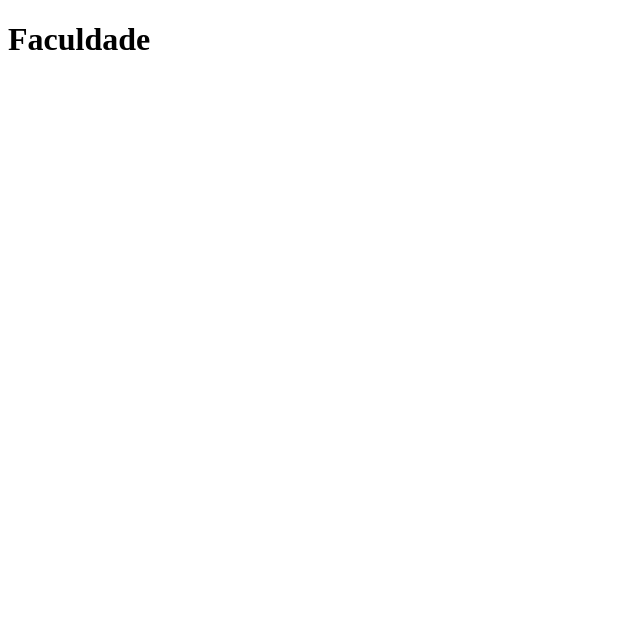
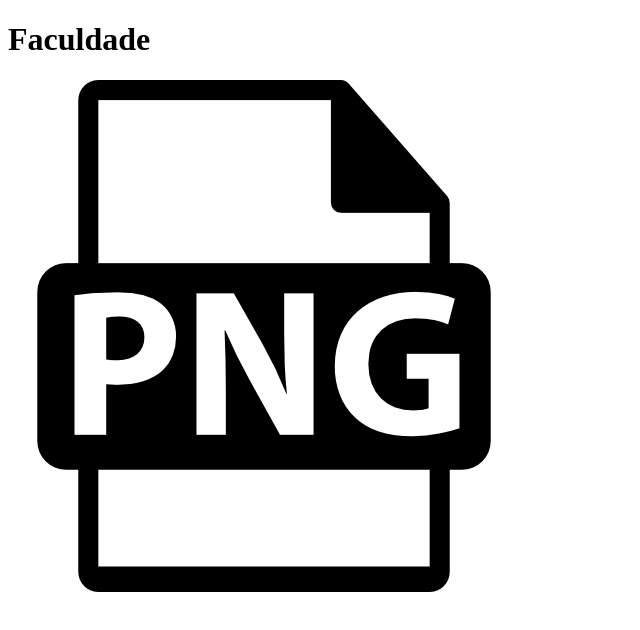
Before and after one commit to Pedrinhostay/attfaculdade, a plain HTML site: page AULA2/index.html in a window 1280 px wide. Shown: the whole page, without its empty margins (0-640 px from the left). Drawn offline with Linux system fonts and the light colour scheme.

Commit message:
img anexo

```diff
--- a/AULA2/index.html
+++ b/AULA2/index.html
@@ -7,5 +7,6 @@
 </head>
 <body>
     <h1>Faculdade</h1>
+    <img src="./images/29072.png" alt="">
 </body>
 </html>
```
